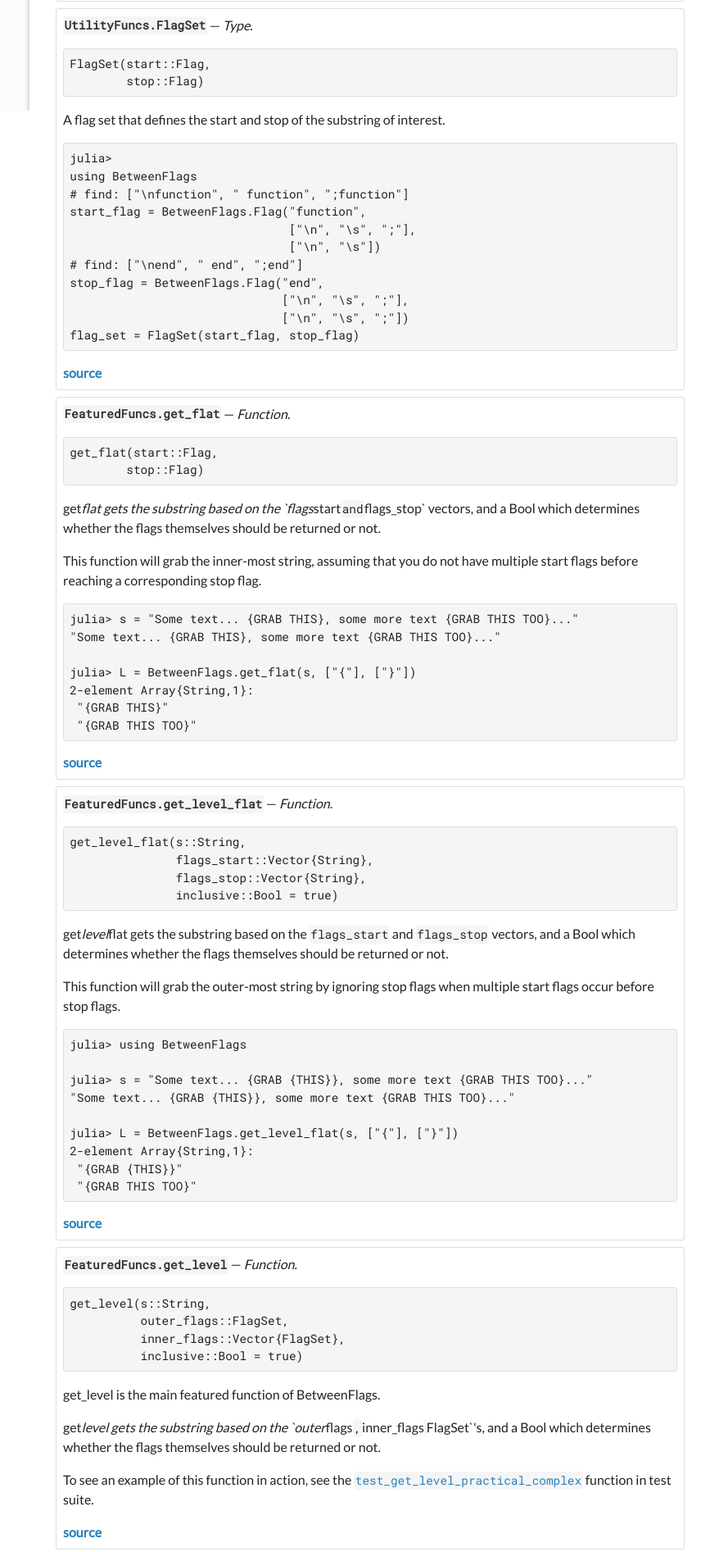
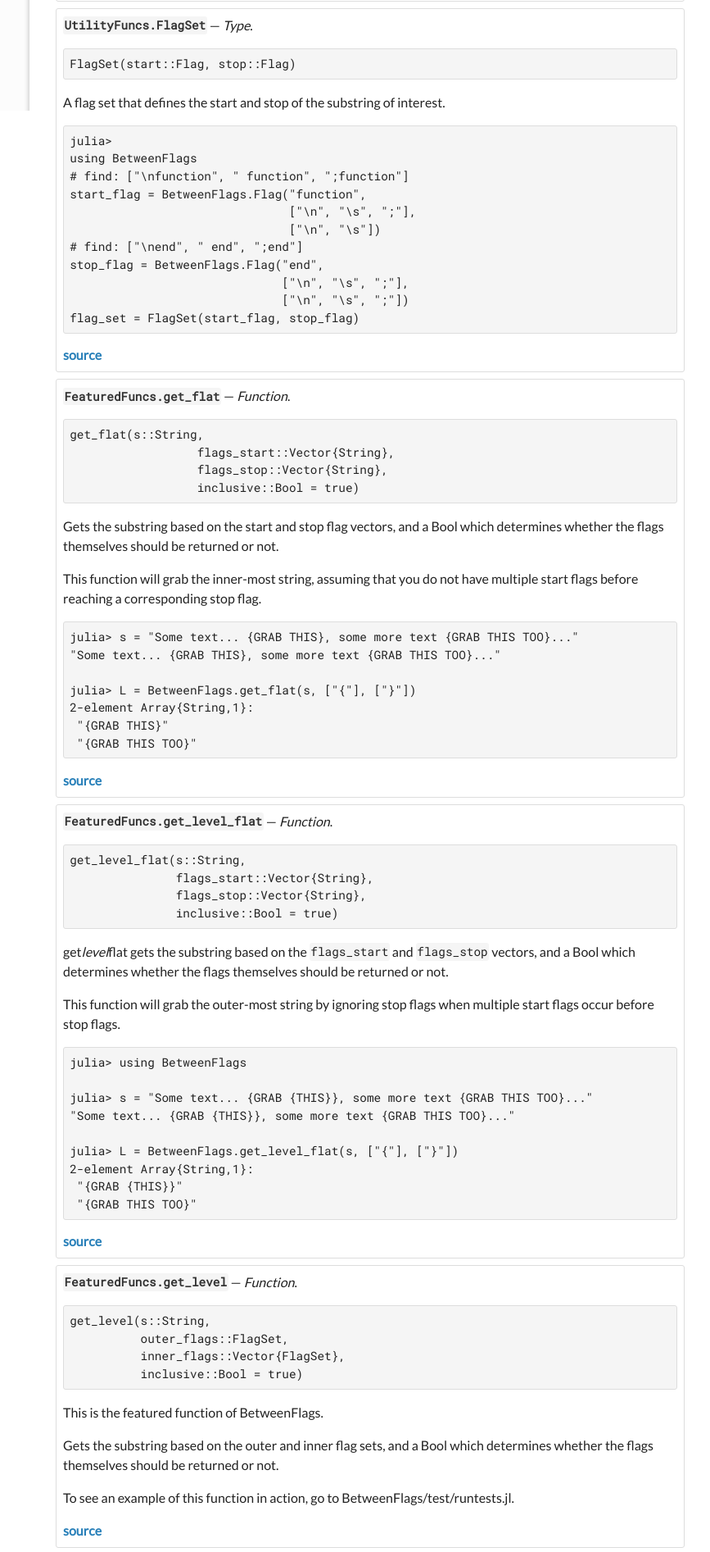
Before and after one commit to charleskawczynski/BetweenFlags.jl, a plain HTML site: page dev/api/index.html in a window 1280 px wide. Shown: the part 665-2558 px from the top of the page at 82% size, without its empty margins (284-1151 px from the left). Drawn offline with nearby package versions, Linux system fonts and the light colour scheme.

Commit message:
build based on d682818

```diff
--- a/dev/api/index.html
+++ b/dev/api/index.html
@@ -10,8 +10,7 @@ start_flag = BetweenFlags.Flag(&quot;function&quot;,
 # find: [&quot;\nend&quot;, &quot; end&quot;, &quot;;end&quot;]
 stop_flag = BetweenFlags.Flag(&quot;end&quot;,
                               [&quot;\n&quot;, &quot;\s&quot;, &quot;;&quot;],
-                              [&quot;\n&quot;, &quot;\s&quot;, &quot;;&quot;])</code></pre></div></div><a class="source-link" target="_blank" href="https://github.com/charleskawczynski/BetweenFlags.jl/blob/d09d496027efe028ef36adbd085f4c575ead0fd2/src/UtilityFuncs/src/UtilityFuncs.jl#L12-L35">source</a></section><section class="docstring"><div class="docstring-header"><a class="docstring-binding" id="UtilityFuncs.FlagSet" href="#UtilityFuncs.FlagSet"><code>UtilityFuncs.FlagSet</code></a> — <span class="docstring-category">Type</span>.</div><div><div><pre><code class="language-none">FlagSet(start::Flag,
-        stop::Flag)</code></pre><p>A flag set that defines the start and stop of the substring of interest.</p><pre><code class="language-none">julia&gt;
+                              [&quot;\n&quot;, &quot;\s&quot;, &quot;;&quot;])</code></pre></div></div><a class="source-link" target="_blank" href="https://github.com/charleskawczynski/BetweenFlags.jl/blob/d682818b8bc11cda6313a45c5258b8f8ac54bd2d/src/UtilityFuncs/src/UtilityFuncs.jl#L12-L35">source</a></section><section class="docstring"><div class="docstring-header"><a class="docstring-binding" id="UtilityFuncs.FlagSet" href="#UtilityFuncs.FlagSet"><code>UtilityFuncs.FlagSet</code></a> — <span class="docstring-category">Type</span>.</div><div><div><pre><code class="language-none">FlagSet(start::Flag, stop::Flag)</code></pre><p>A flag set that defines the start and stop of the substring of interest.</p><pre><code class="language-none">julia&gt;
 using BetweenFlags
 # find: [&quot;\nfunction&quot;, &quot; function&quot;, &quot;;function&quot;]
 start_flag = BetweenFlags.Flag(&quot;function&quot;,
@@ -21,14 +20,16 @@ start_flag = BetweenFlags.Flag(&quot;function&quot;,
 stop_flag = BetweenFlags.Flag(&quot;end&quot;,
                               [&quot;\n&quot;, &quot;\s&quot;, &quot;;&quot;],
                               [&quot;\n&quot;, &quot;\s&quot;, &quot;;&quot;])
-flag_set = FlagSet(start_flag, stop_flag)</code></pre></div></div><a class="source-link" target="_blank" href="https://github.com/charleskawczynski/BetweenFlags.jl/blob/d09d496027efe028ef36adbd085f4c575ead0fd2/src/UtilityFuncs/src/UtilityFuncs.jl#L52-L73">source</a></section><section class="docstring"><div class="docstring-header"><a class="docstring-binding" id="FeaturedFuncs.get_flat" href="#FeaturedFuncs.get_flat"><code>FeaturedFuncs.get_flat</code></a> — <span class="docstring-category">Function</span>.</div><div><div><pre><code class="language-none">get_flat(start::Flag,
-        stop::Flag)</code></pre><p>get<em>flat gets the substring based on the `flags</em>start<code>and</code>flags_stop` vectors, and a Bool which determines whether the flags themselves should be returned or not.</p><p>This function will grab the inner-most string, assuming that you do not have multiple start flags before reaching a corresponding stop flag.</p><pre><code class="language-none">julia&gt; s = &quot;Some text... {GRAB THIS}, some more text {GRAB THIS TOO}...&quot;
+flag_set = FlagSet(start_flag, stop_flag)</code></pre></div></div><a class="source-link" target="_blank" href="https://github.com/charleskawczynski/BetweenFlags.jl/blob/d682818b8bc11cda6313a45c5258b8f8ac54bd2d/src/UtilityFuncs/src/UtilityFuncs.jl#L52-L72">source</a></section><section class="docstring"><div class="docstring-header"><a class="docstring-binding" id="FeaturedFuncs.get_flat" href="#FeaturedFuncs.get_flat"><code>FeaturedFuncs.get_flat</code></a> — <span class="docstring-category">Function</span>.</div><div><div><pre><code class="language-none">get_flat(s::String,
+                  flags_start::Vector{String},
+                  flags_stop::Vector{String},
+                  inclusive::Bool = true)</code></pre><p>Gets the substring based on the start and stop flag vectors, and a Bool which determines whether the flags themselves should be returned or not.</p><p>This function will grab the inner-most string, assuming that you do not have multiple start flags before reaching a corresponding stop flag.</p><pre><code class="language-none">julia&gt; s = &quot;Some text... {GRAB THIS}, some more text {GRAB THIS TOO}...&quot;
 &quot;Some text... {GRAB THIS}, some more text {GRAB THIS TOO}...&quot;
 
 julia&gt; L = BetweenFlags.get_flat(s, [&quot;{&quot;], [&quot;}&quot;])
 2-element Array{String,1}:
  &quot;{GRAB THIS}&quot;
- &quot;{GRAB THIS TOO}&quot;</code></pre></div></div><a class="source-link" target="_blank" href="https://github.com/charleskawczynski/BetweenFlags.jl/blob/d09d496027efe028ef36adbd085f4c575ead0fd2/src/FeaturedFuncs/src/FeaturedFuncs.jl#L14-L36">source</a></section><section class="docstring"><div class="docstring-header"><a class="docstring-binding" id="FeaturedFuncs.get_level_flat" href="#FeaturedFuncs.get_level_flat"><code>FeaturedFuncs.get_level_flat</code></a> — <span class="docstring-category">Function</span>.</div><div><div><pre><code class="language-none">get_level_flat(s::String,
+ &quot;{GRAB THIS TOO}&quot;</code></pre></div></div><a class="source-link" target="_blank" href="https://github.com/charleskawczynski/BetweenFlags.jl/blob/d682818b8bc11cda6313a45c5258b8f8ac54bd2d/src/FeaturedFuncs/src/FeaturedFuncs.jl#L14-L38">source</a></section><section class="docstring"><div class="docstring-header"><a class="docstring-binding" id="FeaturedFuncs.get_level_flat" href="#FeaturedFuncs.get_level_flat"><code>FeaturedFuncs.get_level_flat</code></a> — <span class="docstring-category">Function</span>.</div><div><div><pre><code class="language-none">get_level_flat(s::String,
                flags_start::Vector{String},
                flags_stop::Vector{String},
                inclusive::Bool = true)</code></pre><p>get<em>level</em>flat gets the substring based on the <code>flags_start</code> and <code>flags_stop</code> vectors, and a Bool which determines whether the flags themselves should be returned or not.</p><p>This function will grab the outer-most string by ignoring stop flags when multiple start flags occur before stop flags.</p><pre><code class="language-none">julia&gt; using BetweenFlags
@@ -39,7 +40,7 @@ julia&gt; s = &quot;Some text... {GRAB {THIS}}, some more text {GRAB THIS TOO}..
 julia&gt; L = BetweenFlags.get_level_flat(s, [&quot;{&quot;], [&quot;}&quot;])
 2-element Array{String,1}:
  &quot;{GRAB {THIS}}&quot;
- &quot;{GRAB THIS TOO}&quot;</code></pre></div></div><a class="source-link" target="_blank" href="https://github.com/charleskawczynski/BetweenFlags.jl/blob/d09d496027efe028ef36adbd085f4c575ead0fd2/src/FeaturedFuncs/src/FeaturedFuncs.jl#L57-L82">source</a></section><section class="docstring"><div class="docstring-header"><a class="docstring-binding" id="FeaturedFuncs.get_level" href="#FeaturedFuncs.get_level"><code>FeaturedFuncs.get_level</code></a> — <span class="docstring-category">Function</span>.</div><div><div><pre><code class="language-none">get_level(s::String,
+ &quot;{GRAB THIS TOO}&quot;</code></pre></div></div><a class="source-link" target="_blank" href="https://github.com/charleskawczynski/BetweenFlags.jl/blob/d682818b8bc11cda6313a45c5258b8f8ac54bd2d/src/FeaturedFuncs/src/FeaturedFuncs.jl#L59-L84">source</a></section><section class="docstring"><div class="docstring-header"><a class="docstring-binding" id="FeaturedFuncs.get_level" href="#FeaturedFuncs.get_level"><code>FeaturedFuncs.get_level</code></a> — <span class="docstring-category">Function</span>.</div><div><div><pre><code class="language-none">get_level(s::String,
           outer_flags::FlagSet,
           inner_flags::Vector{FlagSet},
-          inclusive::Bool = true)</code></pre><p>get_level is the main featured function of BetweenFlags.</p><p>get<em>level gets the substring based on the `outer</em>flags<code>,</code>inner_flags<code></code>FlagSet`&#39;s, and a Bool which determines whether the flags themselves should be returned or not.</p><p>To see an example of this function in action, see the <a href="@ref"><code>test_get_level_practical_complex</code></a> function in test suite.</p></div></div><a class="source-link" target="_blank" href="https://github.com/charleskawczynski/BetweenFlags.jl/blob/d09d496027efe028ef36adbd085f4c575ead0fd2/src/FeaturedFuncs/src/FeaturedFuncs.jl#L106-L121">source</a></section><footer><hr/><a class="previous" href="../Functions/LevelBased/"><span class="direction">Previous</span><span class="title">Level-based functions</span></a></footer></article></body></html>
+          inclusive::Bool = true)</code></pre><p>This is the featured function of BetweenFlags.</p><p>Gets the substring based on the outer and inner flag sets, and a Bool which determines whether the flags themselves should be returned or not.</p><p>To see an example of this function in action, go to BetweenFlags/test/runtests.jl.</p></div></div><a class="source-link" target="_blank" href="https://github.com/charleskawczynski/BetweenFlags.jl/blob/d682818b8bc11cda6313a45c5258b8f8ac54bd2d/src/FeaturedFuncs/src/FeaturedFuncs.jl#L108-L123">source</a></section><footer><hr/><a class="previous" href="../Functions/LevelBased/"><span class="direction">Previous</span><span class="title">Level-based functions</span></a></footer></article></body></html>
--- a/dev/search_index.js
+++ b/dev/search_index.js
@@ -93,7 +93,7 @@ var documenterSearchIndex = {"docs": [
     "page": "API",
     "title": "UtilityFuncs.FlagSet",
     "category": "type",
-    "text": "FlagSet(start::Flag,\n        stop::Flag)\n\nA flag set that defines the start and stop of the substring of interest.\n\njulia>\nusing BetweenFlags\n# find: [\"\\nfunction\", \" function\", \";function\"]\nstart_flag = BetweenFlags.Flag(\"function\",\n                               [\"\\n\", \"\\s\", \";\"],\n                               [\"\\n\", \"\\s\"])\n# find: [\"\\nend\", \" end\", \";end\"]\nstop_flag = BetweenFlags.Flag(\"end\",\n                              [\"\\n\", \"\\s\", \";\"],\n                              [\"\\n\", \"\\s\", \";\"])\nflag_set = FlagSet(start_flag, stop_flag)\n\n\n\n\n\n"
+    "text": "FlagSet(start::Flag, stop::Flag)\n\nA flag set that defines the start and stop of the substring of interest.\n\njulia>\nusing BetweenFlags\n# find: [\"\\nfunction\", \" function\", \";function\"]\nstart_flag = BetweenFlags.Flag(\"function\",\n                               [\"\\n\", \"\\s\", \";\"],\n                               [\"\\n\", \"\\s\"])\n# find: [\"\\nend\", \" end\", \";end\"]\nstop_flag = BetweenFlags.Flag(\"end\",\n                              [\"\\n\", \"\\s\", \";\"],\n                              [\"\\n\", \"\\s\", \";\"])\nflag_set = FlagSet(start_flag, stop_flag)\n\n\n\n\n\n"
 },
 
 {
@@ -101,7 +101,7 @@ var documenterSearchIndex = {"docs": [
     "page": "API",
     "title": "FeaturedFuncs.get_flat",
     "category": "function",
-    "text": "get_flat(start::Flag,\n        stop::Flag)\n\ngetflat gets the substring based on the `flagsstartandflags_stop` vectors, and a Bool which determines whether the flags themselves should be returned or not.\n\nThis function will grab the inner-most string, assuming that you do not have multiple start flags before reaching a corresponding stop flag.\n\njulia> s = \"Some text... {GRAB THIS}, some more text {GRAB THIS TOO}...\"\n\"Some text... {GRAB THIS}, some more text {GRAB THIS TOO}...\"\n\njulia> L = BetweenFlags.get_flat(s, [\"{\"], [\"}\"])\n2-element Array{String,1}:\n \"{GRAB THIS}\"\n \"{GRAB THIS TOO}\"\n\n\n\n\n\n"
+    "text": "get_flat(s::String,\n                  flags_start::Vector{String},\n                  flags_stop::Vector{String},\n                  inclusive::Bool = true)\n\nGets the substring based on the start and stop flag vectors, and a Bool which determines whether the flags themselves should be returned or not.\n\nThis function will grab the inner-most string, assuming that you do not have multiple start flags before reaching a corresponding stop flag.\n\njulia> s = \"Some text... {GRAB THIS}, some more text {GRAB THIS TOO}...\"\n\"Some text... {GRAB THIS}, some more text {GRAB THIS TOO}...\"\n\njulia> L = BetweenFlags.get_flat(s, [\"{\"], [\"}\"])\n2-element Array{String,1}:\n \"{GRAB THIS}\"\n \"{GRAB THIS TOO}\"\n\n\n\n\n\n"
 },
 
 {
@@ -117,7 +117,7 @@ var documenterSearchIndex = {"docs": [
     "page": "API",
     "title": "FeaturedFuncs.get_level",
     "category": "function",
-    "text": "get_level(s::String,\n          outer_flags::FlagSet,\n          inner_flags::Vector{FlagSet},\n          inclusive::Bool = true)\n\nget_level is the main featured function of BetweenFlags.\n\ngetlevel gets the substring based on the `outerflags,inner_flagsFlagSet`\'s, and a Bool which determines whether the flags themselves should be returned or not.\n\nTo see an example of this function in action, see the test_get_level_practical_complex function in test suite.\n\n\n\n\n\n"
+    "text": "get_level(s::String,\n          outer_flags::FlagSet,\n          inner_flags::Vector{FlagSet},\n          inclusive::Bool = true)\n\nThis is the featured function of BetweenFlags.\n\nGets the substring based on the outer and inner flag sets, and a Bool which determines whether the flags themselves should be returned or not.\n\nTo see an example of this function in action, go to BetweenFlags/test/runtests.jl.\n\n\n\n\n\n"
 },
 
 {
```
